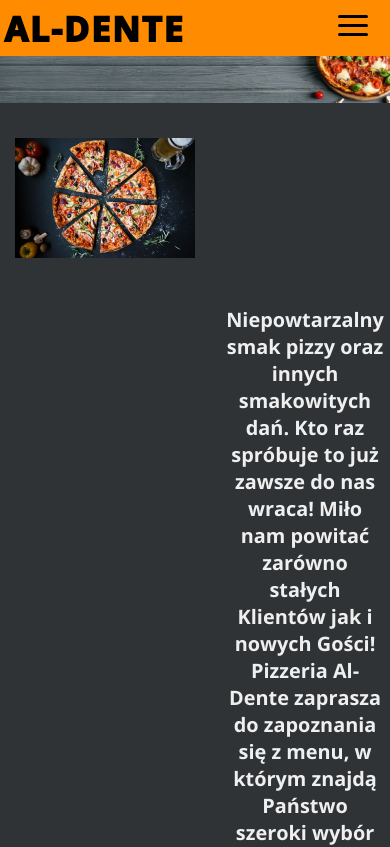
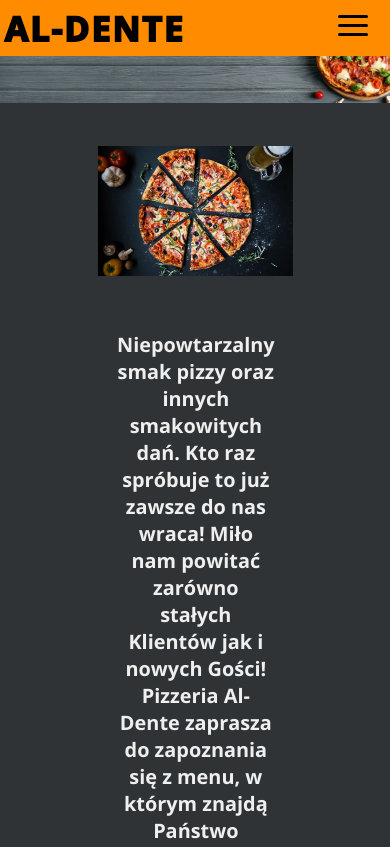
Before and after one commit to Mals0n/HTML, a plain HTML site: page projekthtml/index.html in a window 390 px wide. Shown: the top 847 px of the page. Drawn offline with nearby package versions, Linux system fonts and the light colour scheme.

Commit message:
Add files via upload

```diff
--- a/projekthtml/index.html
+++ b/projekthtml/index.html
@@ -52,11 +52,16 @@
         </div>
     </div>
         <div id="wstep">
-            <h3><p>Niepowtarzalny smak pizzy oraz innych smakowitych dań. Kto raz spróbuje to już zawsze do nas wraca!
+
+            <h3><br>Niepowtarzalny smak pizzy oraz innych smakowitych dań. Kto raz spróbuje to już zawsze do nas wraca!
             Miło nam powitać zarówno stałych Klientów jak i nowych Gości!
         Pizzeria Al-Dente zaprasza do zapoznania się z menu, w którym znajdą Państwo szeroki wybór pizzy.
-        <br></br><br></br><br></br>
-        W celu złożenia zamówienia lub uzyskania szczegółowych informacji prosimy o kontakt telefoniczny<br></br> tel. +48 123 456 789<br></br></p><p style="color : red;">Albo zamów online!</p></h3>
+       <br><br><br>
+        W celu złożenia zamówienia lub uzyskania szczegółowych informacji prosimy o kontakt telefoniczny <br>tel. +48 123 456 789<br><br>Albo zamów online!</h3>
+
+
+
+
         </div>
 </div>
 
--- a/projekthtml/main.css
+++ b/projekthtml/main.css
@@ -29,7 +29,7 @@ h1 {
 /**/
 .pizzapic {
     position: relative;
-    width: 50%;
+    width: 100%;
   }
   .middle {
     transition: .5s ease;
@@ -84,11 +84,15 @@ h1 {
 }
 
 .pitce {
+    display: felx;
+    float: left;
     padding-right: 15px;
     padding-left: 15px;
     margin:auto;
     margin-top: 2%;
     margin-bottom: 2%;
+    width: 50%;
+
 }
 .mapa {
     /* overflow:hidden;
@@ -110,6 +114,7 @@ h1 {
 {
     width: 100%;
     margin-top:30px;
+
 }
 #wstep
 {
@@ -117,7 +122,8 @@ h1 {
     float: right;
     text-align: center;
     width: 40%;
-    margin-right: 2%;
+    margin-right: 3%;
+    margin-left: 3%;
 }
 .toggle-button .bar {
     background-color:black;
@@ -181,7 +187,7 @@ header.sticky ul li a {
     color: rgb(0, 0, 0);
 }
 
-#sklad
+.sklad
 {
     font-weight: 400;
     font-size: small;
@@ -355,6 +361,24 @@ table {
     text-transform: uppercase;
     color: darkorange;
   }
+  @media screen and (max-width: 900px)
+  {
+    #wrapper
+    {
+    width: 100%;
+    margin-top:30px;
+    display: grid;
+    }
+    #wstep
+    {
+    display: flex;
+    float: right;
+    text-align: center;
+    width: 40%;
+    margin-right: 3%;
+    margin-left: 30%;
+    }
+  }
 @media screen and (max-width: 600px) {
     table {
       border: 0;
@@ -413,3 +437,8 @@ table {
     right: 5px;
     display: none;
 }
+#zamow
+{
+    font-size: 400;
+    color: red;
+}
```
